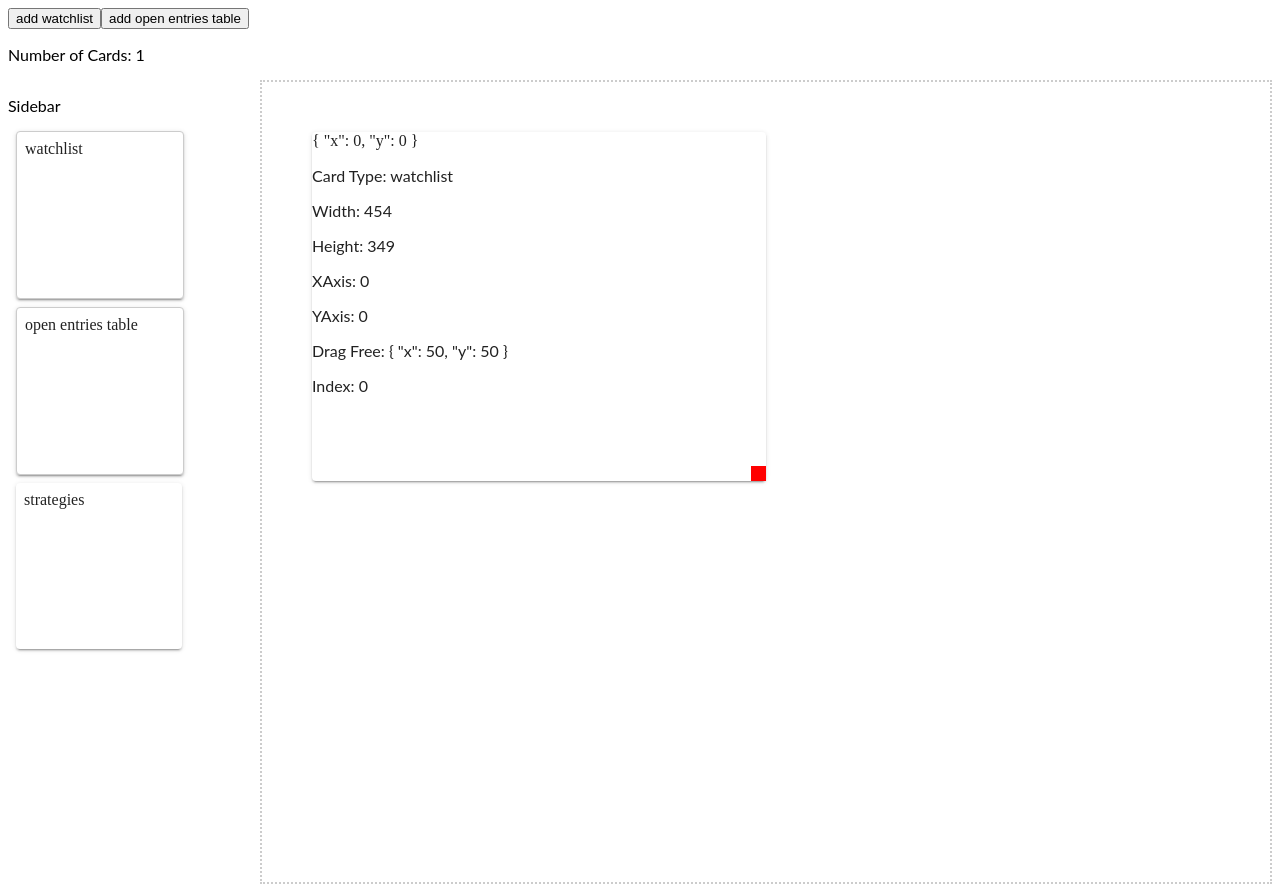
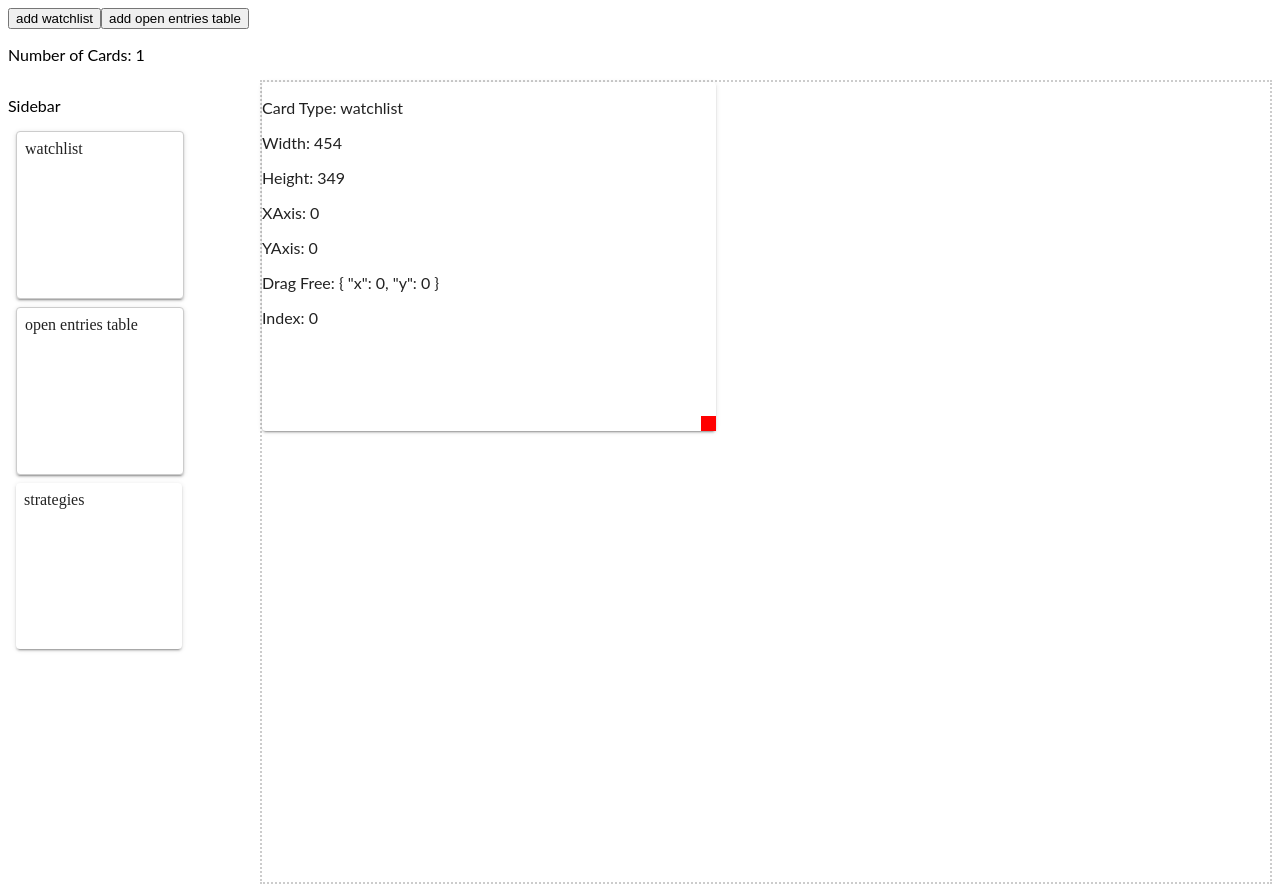
Before and after one commit to gitalvininfo/angular-drag-drop-resize, an Angular app: page / in a window 1280 px wide. Both pictures are taken after a click on the button "add watchlist". Built offline with nearby package versions, Linux system fonts and the light colour scheme.

Commit message:
thank you Lord

```diff
--- a/src/app/app.component.html
+++ b/src/app/app.component.html
@@ -30,7 +30,7 @@
         cdkDragBoundary=".example-boundary" [style.width.px]="control.width" [style.height.px]="control.height"
         [cdkDragFreeDragPosition]="control.dragFreePosition" (click)="clickControl(control)"
         (cdkDragEnded)="dragEnd($event, control)">
-      {{dragPosition | json}}
+        <!-- {{dragPosition | json}} -->
         <p>Card Type: {{control.cardType}}</p>
         <p>Width: {{control.width}}</p>
         <p>Height: {{control.height}}</p>
@@ -39,8 +39,9 @@
         <p>Drag Free: {{control.dragFreePosition | json}}</p>
         <p>Index: {{control.index}}</p>
 
-        <span #dragHandleRB cdkDragLockAxis="lockAxis" class="dragHandle rb" cdkDrag
-          (cdkDragMoved)="dragMove(dragHandleRB, $event, control)" (cdkDragEnded)="dragEnd($event, control)"></span>
+
+        <span #dragHandleRB cdkDragLockAxis="lockAxis" class="dragHandle" cdkDrag
+        (cdkDragMoved)="dragMove(dragHandleRB, $event, control)" (cdkDragEnded)="dragger(control)"></span>
         <!-- <span #dragHandleBottom cdkDragLockAxis="y" class="dragHandle bottom" cdkDrag
       (cdkDragMoved)="dragMove(dragHandleBottom, $event, control)" (cdkDragEnded)="dragEnd($event)"></span>
     <span #dragHandleRight cdkDragLockAxis="x" class="dragHandle right" cdkDrag
--- a/src/app/app.component.scss
+++ b/src/app/app.component.scss
@@ -4,8 +4,6 @@ p {
 
   .control-image {
     position: absolute;
-    // position: relative;
-    // background-color: rgb(230, 228, 228);
     text-align: left;
     cursor: move;
   }
@@ -15,14 +13,17 @@ p {
     background-color: red;
     left: 0;
     top: 0;
-  }
-
-  .dragHandle.rb {
-    right: 0;
     width: 15px;
     height: 15px;
     cursor: nwse-resize;
   }
+
+  // .dragHandle.rb {
+  //   right: 0;
+  //   width: 15px;
+  //   height: 15px;
+  //   cursor: nwse-resize;
+  // }
 
   .dragHandle.right {
     width: 15px;
@@ -53,14 +54,9 @@ p {
     border: solid 1px #ccc;
     color: rgba(0, 0, 0, 0.87);
     cursor: move;
-    // display: flex;
-    // justify-content: center;
-    // align-items: center;
-    // text-align: center;
     background: #fff;
     border-radius: 4px;
-    // position: relative;
-    z-index: 1;
+    // z-index: 1;
     transition: box-shadow 200ms cubic-bezier(0, 0, 0.2, 1);
     box-shadow: 0 3px 1px -2px rgba(0, 0, 0, 0.2),
                 0 2px 2px 0 rgba(0, 0, 0, 0.14),
--- a/src/app/app.component.ts
+++ b/src/app/app.component.ts
@@ -36,9 +36,9 @@ export class AppComponent {
 
   ngOnInit(): void {
     try {
-      const position = JSON.parse(localStorage.getItem('position'));
-      const defaultPosition = { x: 0, y: 0 }
-      this.dragPosition = (position) ? position : defaultPosition;
+      // const position = JSON.parse(localStorage.getItem('position'));
+      // const defaultPosition = { x: 0, y: 0 }
+      // this.dragPosition = (position) ? position : defaultPosition;
 
 
       const cards = JSON.parse(localStorage.getItem('controls'));
@@ -60,8 +60,8 @@ export class AppComponent {
     templateControl.yAxis = 0;
     templateControl.cardType = type;
     templateControl.dragFreePosition = {
-      x: 50,
-      y: 50
+      x: 0,
+      y: 0
     }
 
     templateControl.index = this.controls === undefined ? 0 : this.controls.length;
@@ -100,16 +100,12 @@ export class AppComponent {
   }
 
   resize(dragHandle: HTMLElement, target: HTMLElement): void {
-
-
     const dragRect = dragHandle.getBoundingClientRect();
     const targetRect = target.getBoundingClientRect();
 
-    // console.warn(dragRect);
-    // console.log(targetRect);
-
-
-    console.log(this.selectedControl);
+    console.warn(dragRect);
+    console.log(targetRect);
+    // console.log(this.selectedControl);
 
     // console.log('&&&', this.selectedControl)
 
@@ -132,9 +128,41 @@ export class AppComponent {
     this.setUpdateHandleTransform();
   }
 
+
+  dragger(control: Control) {
+    let i = control.index;
+    let aw: HTMLElement = this.resizeBox!.filter((element, index) => index === control.index!)[0].nativeElement;
+    this.controls[i].width = aw.getBoundingClientRect().width;
+    this.controls[i].height = aw.getBoundingClientRect().height;
+    localStorage.setItem("controls", JSON.stringify(this.controls));
+
+  }
+
   dragEnd(event: CdkDragEnd, control: Control) {
     let aw: HTMLElement = this.resizeBox!.filter((element, index) => index === control.index!)[0].nativeElement;
-    console.log(aw.getBoundingClientRect());
+
+    // console.warn({
+    //   freedrag: event.source.getFreeDragPosition(),
+    //   distance: event.distance,
+    //   droppoint: event.dropPoint,
+    // })
+
+
+    console.log(aw.style.transform)
+
+    // console.log(aw.style.getPropertyValue('transform'))
+
+    // const offset = { ...(<any>event.source._dragRef)._passiveTransform };
+
+    // const axisX = this.initialPosition.x + this.offset.x;
+    // this.position.y = this.initialPosition.y + this.offset.y;
+
+    // console.log(this.position, this.initialPosition, this.offset);
+    // console.log(aw.getBoundingClientRect())
+
+    // console.log(offset)
+
+
     let i = control.index;
     // const { offsetHeight, offsetWidth } = event.source.element.nativeElement;
     let { x, y } = event.source.getFreeDragPosition();
@@ -162,7 +190,7 @@ export class AppComponent {
 
 
   setUpdateHandleTransform(): void {
-    console.log('exppanding....')
+    // console.log('exppanding....')
     const rect = this.resizeBox!.filter((element, index) => index === this.selectedControl!.index!)[0].nativeElement.getBoundingClientRect();
     // this.setHandleTransform(this.dragHandleBottom!.filter((element, index) => index === this.selectedControl!.index!)[0].nativeElement, rect, 'y');
     this.setHandleTransform(this.dragHandleRB!.filter((element, index) => index === this.selectedControl!.index!)[0].nativeElement, rect, 'both');
@@ -184,6 +212,7 @@ export class AppComponent {
     // }
 
     if (position === 'both') {
+      // console.warn('transformmm....', translateX, translateY)
       dragHandle.style.transform = `translate3d(${translateX}px, ${translateY}px, 0)`;
     }
   }
```
